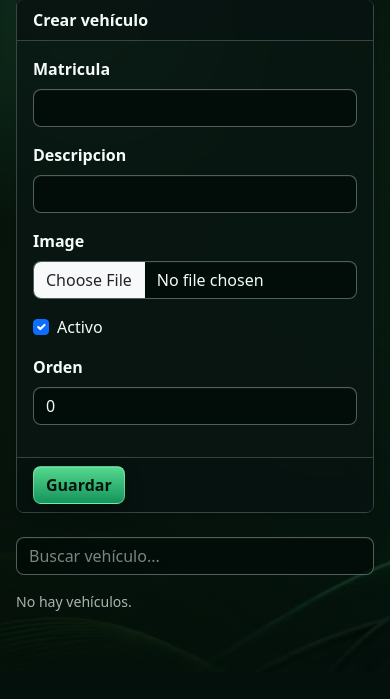
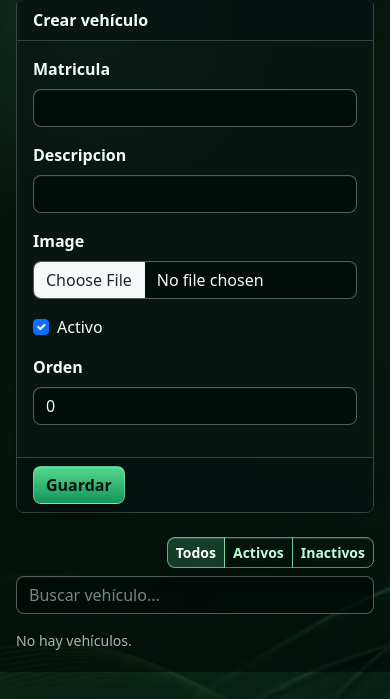
Before and after one commit to SerkaFox/Partes_GreenLoft_App, a Django app: page /trabajo/vehiculos/ in a window 390 px wide. Shown: the part 172-871 px from the top of the page. Before the commit the page ends 815 px from the top, so only its background shows below. Run offline with Django 5.2, Linux system fonts and the light colour scheme; the visitor is signed in with stand-in values (Sample User, id 1); data comes from the database, SQL or seed files in the repository; data that the repository does not hold is empty.

Commit message:
Tighten workdocs card visual fixes

```diff
--- a/workdocs/static/workdocs/css/theme.css
+++ b/workdocs/static/workdocs/css/theme.css
@@ -109,7 +109,21 @@ a.card:focus {
   color: var(--wl-text) !important;
 }
 
-.task-title {
+body.workdocs-theme .task-card,
+body.workdocs-theme .task-card:link,
+body.workdocs-theme .task-card:visited,
+body.workdocs-theme .task-card:hover,
+body.workdocs-theme .task-card:focus,
+body.workdocs-theme .task-card:active,
+body.workdocs-theme .task-card .task-title,
+body.workdocs-theme .task-card:hover .task-title,
+body.workdocs-theme .task-card:focus .task-title,
+body.workdocs-theme .task-card:active .task-title,
+body.workdocs-theme .task-card a,
+body.workdocs-theme .task-card:hover a,
+body.workdocs-theme .task-card:focus a,
+body.workdocs-theme .task-title,
+body.workdocs-theme .task-title.fw-semibold {
   color: #fff !important;
 }
 
@@ -160,10 +174,10 @@ a.card:focus {
 .user-card {
   height: 100%;
   padding: 18px;
-  border: 1px solid rgba(190, 235, 213, .42);
-  border-radius: 8px;
+  border: 1px solid rgba(190, 235, 213, .52) !important;
+  border-radius: 8px !important;
   background: rgba(6, 18, 15, .9);
-  box-shadow: 0 18px 42px rgba(0, 0, 0, .34);
+  box-shadow: 0 18px 42px rgba(0, 0, 0, .38) !important;
   transition: border-color .16s ease, box-shadow .16s ease, background-color .16s ease, transform .16s ease;
 }
 .user-card:hover {
@@ -191,19 +205,17 @@ a.card:focus {
   transform: translateY(-1px);
 }
 .vehicles-grid {
-  display: grid;
-  grid-template-columns: repeat(auto-fit, minmax(230px, 1fr));
-  gap: 16px;
+  align-items: stretch;
 }
 .vehicle-card {
   display: block;
   min-height: 150px;
   padding: 18px;
-  border: 1px solid rgba(190, 235, 213, .4);
-  border-radius: 8px;
+  border: 1px solid rgba(190, 235, 213, .52) !important;
+  border-radius: 8px !important;
   background: rgba(6, 18, 15, .88);
   color: var(--wl-text);
-  box-shadow: 0 18px 42px rgba(0, 0, 0, .32);
+  box-shadow: 0 18px 42px rgba(0, 0, 0, .38) !important;
   transition: border-color .16s ease, box-shadow .16s ease, background-color .16s ease, transform .16s ease;
 }
 .vehicle-card:hover,
@@ -225,8 +237,8 @@ a.card:focus {
   width: min(100%, 360px);
 }
 .vehicle-thumb {
-  width: 82px;
-  height: 82px;
+  width: 100%;
+  height: 128px;
   border-radius: 8px;
   border: 1px solid rgba(190, 235, 213, .36);
   object-fit: cover;
@@ -236,6 +248,11 @@ a.card:focus {
   align-items: center;
   justify-content: center;
   flex: 0 0 auto;
+}
+.work-filter-tabs .btn.active {
+  background: rgba(73, 201, 133, .24);
+  border-color: rgba(138, 255, 190, .62);
+  color: #fff;
 }
 .vehicle-thumb-initial {
   font-size: 2rem;
--- a/workdocs/templates/workdocs/base.html
+++ b/workdocs/templates/workdocs/base.html
@@ -6,7 +6,7 @@
   <meta name="viewport" content="width=device-width, initial-scale=1">
   <title>{{ title|default:'Panel de trabajo' }} - j.listoya.es</title>
   <link href="https://cdn.jsdelivr.net/npm/bootstrap@5.3.3/dist/css/bootstrap.min.css" rel="stylesheet">
-  <link href="{% static 'workdocs/css/theme.css' %}?v=20260618-2" rel="stylesheet">
+  <link href="{% static 'workdocs/css/theme.css' %}?v=20260618-3" rel="stylesheet">
   {% block head %}{% endblock %}
   <style>
     body { background: #f4f6f8; color: #18212f; }
@@ -24,6 +24,19 @@
     .user-result { width: 100%; border: 0; background: #fff; padding: 10px 12px; text-align: left; }
     .user-result:hover { background: #eef5ff; }
     @media (min-width: 768px) { .mobile-actions .btn { width: auto; } }
+    body.workdocs-theme .task-card,
+    body.workdocs-theme .task-card:link,
+    body.workdocs-theme .task-card:visited,
+    body.workdocs-theme .task-card:hover,
+    body.workdocs-theme .task-card:focus,
+    body.workdocs-theme .task-card:active,
+    body.workdocs-theme .task-card .task-title,
+    body.workdocs-theme .task-card:hover .task-title,
+    body.workdocs-theme .task-card:focus .task-title,
+    body.workdocs-theme .task-card:active .task-title,
+    body.workdocs-theme .task-card a,
+    body.workdocs-theme .task-card:hover a,
+    body.workdocs-theme .task-title.fw-semibold { color: #fff !important; }
   </style>
 </head>
 <body class="workdocs-theme">
--- a/workdocs/templates/workdocs/vehicles.html
+++ b/workdocs/templates/workdocs/vehicles.html
@@ -33,13 +33,19 @@
     </form>
   </div>
   <div class="col-xl-8">
-    <div class="d-flex justify-content-end mb-3">
+    <div class="d-flex flex-wrap justify-content-end gap-2 mb-3">
+      <div class="btn-group work-filter-tabs" role="group" aria-label="Filtro de vehículos">
+        <button class="btn btn-sm btn-outline-primary active" type="button" data-vehicle-filter="all">Todos</button>
+        <button class="btn btn-sm btn-outline-primary" type="button" data-vehicle-filter="active">Activos</button>
+        <button class="btn btn-sm btn-outline-primary" type="button" data-vehicle-filter="inactive">Inactivos</button>
+      </div>
       <input class="form-control vehicle-search" id="vehicle-search" type="search" placeholder="Buscar vehículo..." autocomplete="off">
     </div>
-    <div class="vehicles-grid">
+    <div class="row g-4 vehicles-grid">
       {% for vehicle in vehicles %}
-      <div class="vehicle-card {% if not vehicle.activo %}vehicle-card-inactive{% endif %}" data-vehicle-search="{{ vehicle.matricula }} {{ vehicle.descripcion }}">
-        <div class="d-flex gap-3 align-items-start">
+      <div class="col-md-6 col-xxl-4 vehicle-card-col" data-vehicle-state="{% if vehicle.activo %}active{% else %}inactive{% endif %}" data-vehicle-search="{{ vehicle.matricula }} {{ vehicle.descripcion }}">
+      <div class="vehicle-card h-100 border rounded shadow-sm {% if not vehicle.activo %}vehicle-card-inactive{% endif %}">
+        <div class="d-flex flex-column gap-3">
           {% if vehicle.image %}
           <img class="vehicle-thumb" src="{{ vehicle.image.url }}" alt="{{ vehicle.matricula }}">
           {% else %}
@@ -58,6 +64,7 @@
           </div>
         </div>
       </div>
+      </div>
       {% empty %}
       <div class="compact-meta">No hay vehículos.</div>
       {% endfor %}
@@ -68,12 +75,22 @@
 (() => {
   const input = document.getElementById('vehicle-search');
   if (!input) return;
-  const cards = [...document.querySelectorAll('[data-vehicle-search]')];
-  input.addEventListener('input', () => {
+  const cards = [...document.querySelectorAll('.vehicle-card-col')];
+  const tabs = [...document.querySelectorAll('[data-vehicle-filter]')];
+  let state = 'all';
+  const applyFilter = () => {
     const query = input.value.trim().toLowerCase();
     cards.forEach(card => {
-      card.classList.toggle('d-none', query && !card.dataset.vehicleSearch.toLowerCase().includes(query));
+      const matchesText = !query || card.dataset.vehicleSearch.toLowerCase().includes(query);
+      const matchesState = state === 'all' || card.dataset.vehicleState === state;
+      card.classList.toggle('d-none', !matchesText || !matchesState);
     });
+  };
+  input.addEventListener('input', applyFilter);
+  tabs.forEach(tab => tab.addEventListener('click', () => {
+    state = tab.dataset.vehicleFilter;
+    tabs.forEach(item => item.classList.toggle('active', item === tab));
+    applyFilter();
   });
 })();
 </script>
```
Also changed, not shown: workdocs/templates/workdocs/users.html (+22 -5 lines).
